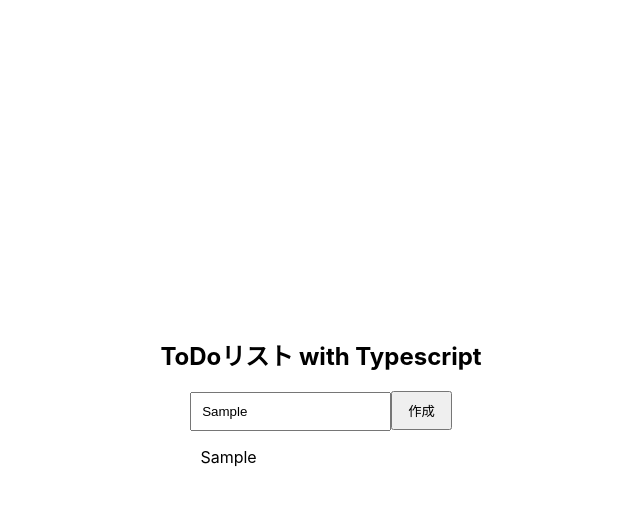
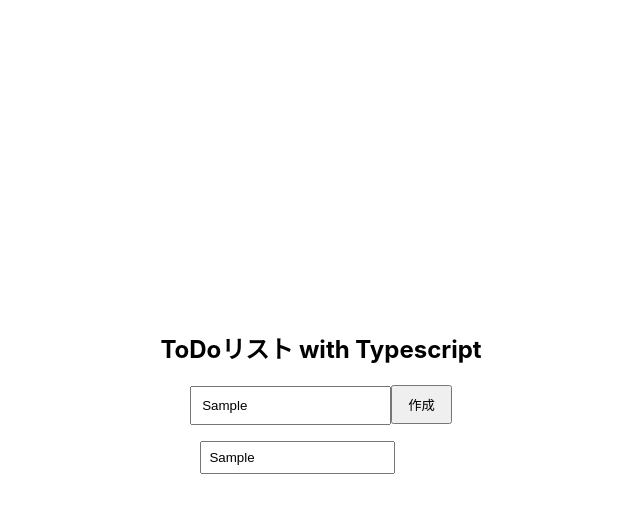
Before and after one commit to yudai142/todolist-typescript, a React (Create React App) app: page / in a window 1280 px wide. Both pictures are taken after typing "Sample" into the empty fields and a click on the input "作成". Shown: the top 512 px of the page, without its empty margins (319-959 px from the left). Built offline with nearby package versions, Linux system fonts and the light colour scheme.

Commit message:
todoの編集機能

```diff
--- a/src/App.tsx
+++ b/src/App.tsx
@@ -29,6 +29,17 @@
     setInputValue("");
   }
 
+  const handleEdit = (id: number, inputValue: string) => {
+    const newTodos = todos.map((todo) => {
+      if(todo.id === id) {
+        todo.inputValue = inputValue;
+      }
+      return todo;
+    });
+
+    setTodos(newTodos);
+  }
+
   return (
     <div className="App">
       <div>
@@ -40,7 +51,7 @@
         <ul className="todoList">
           {todos.map((todo) => (
             <li key={todo.id}>
-              {todo.inputValue}
+              <input type="text" onChange={(e)=> handleEdit(todo.id, e.target.value)} className="inputText" value={todo.inputValue} />
             </li>
           ))}
         </ul>
```
